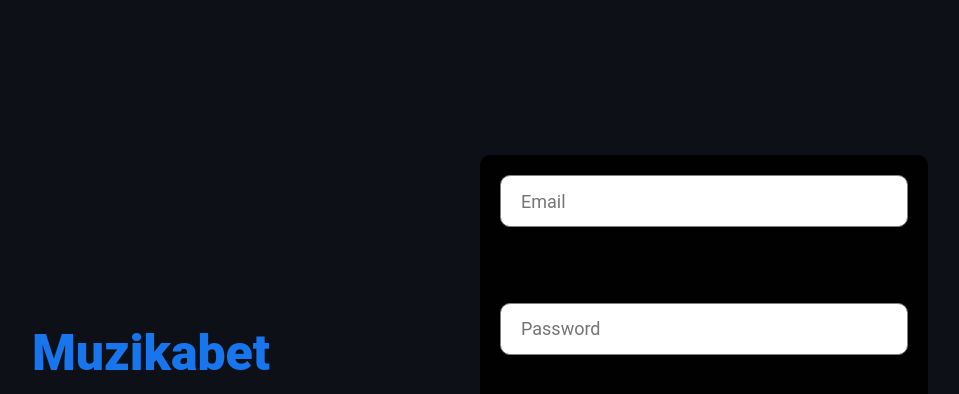
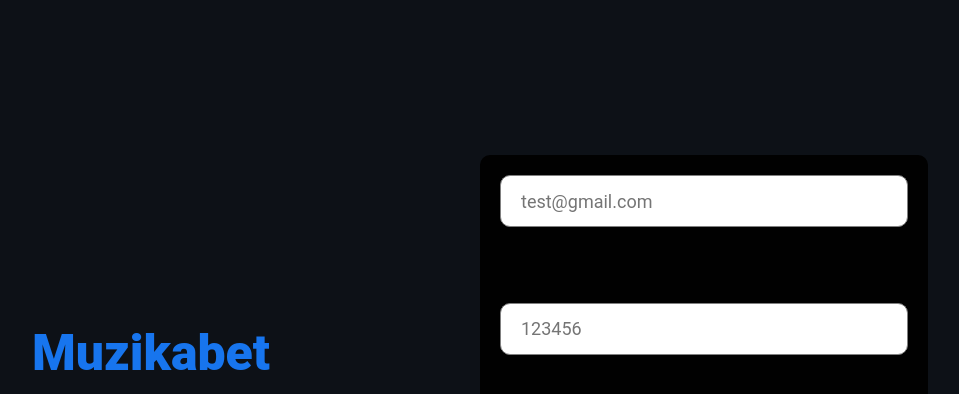
Before and after one commit to Abenu10/Song_management, a React (Vite) app in the folder frontend-song-management/: page /login in a window 1280 px wide. Shown: the top 394 px of the page, without its empty margins (160-1119 px from the left). Built offline with nearby package versions, Linux system fonts and the light colour scheme.

Commit message:
some fix

```diff
--- a/frontend-song-management/src/pages/login/Login.tsx
+++ b/frontend-song-management/src/pages/login/Login.tsx
@@ -1,4 +1,4 @@
-import { useEffect, useRef } from 'react'
+import React, { useEffect, useRef } from 'react'
 
 import { useSelector, useDispatch } from 'react-redux'
 import { useNavigate } from 'react-router-dom'
@@ -94,13 +94,13 @@
                     <LoginRight>
                         <LoginBox onSubmit={handleSubmit}>
                             <LoginInput
-                                placeholder="Email"
+                                placeholder="test@gmail.com"
                                 type="email"
                                 required
                                 ref={email}
                             />
                             <LoginInput
-                                placeholder="Password"
+                                placeholder="123456"
                                 type="password"
                                 minLength="6"
                                 required
```
